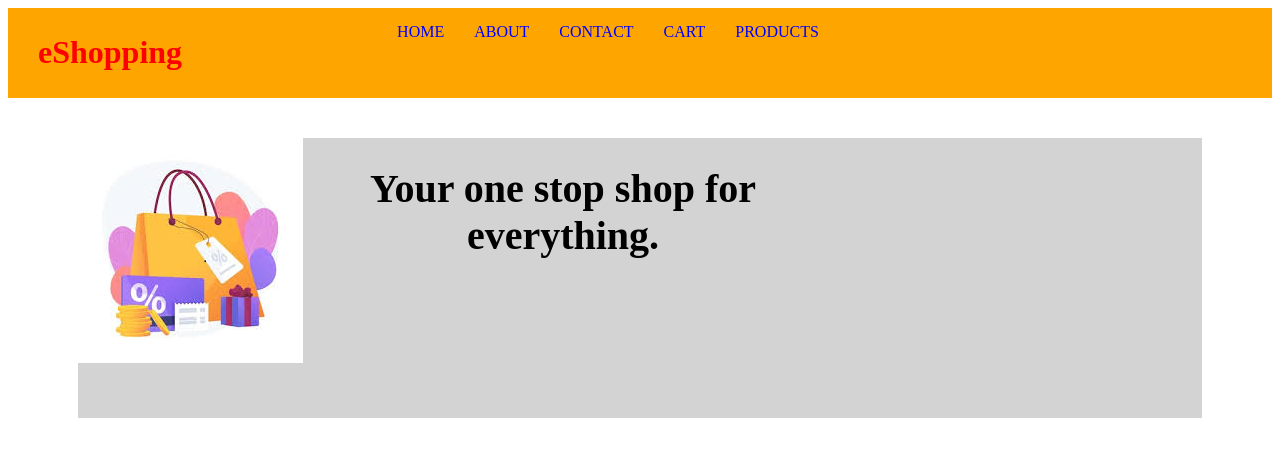
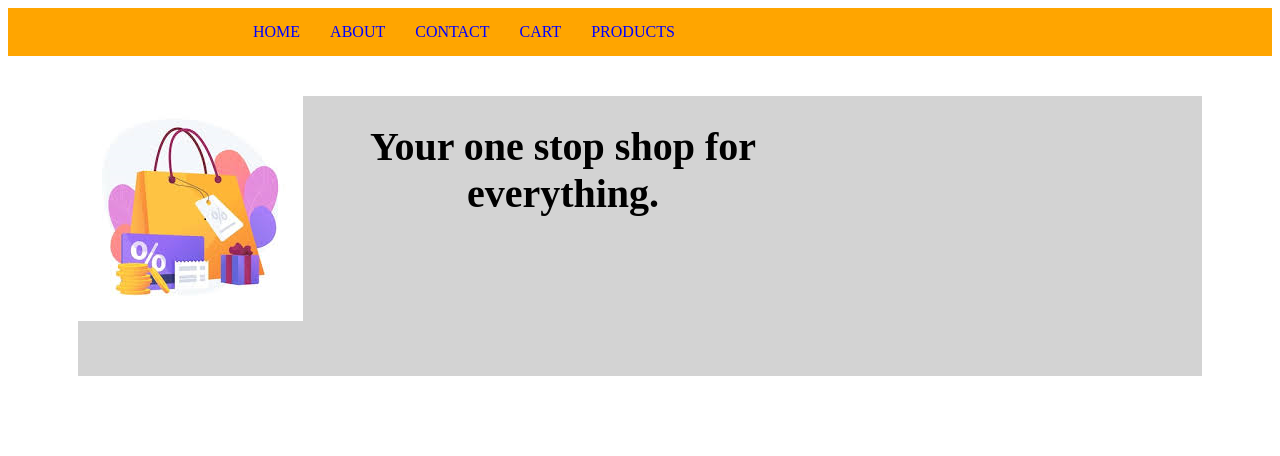
Before and after one commit to Rahul12102/working, an Angular app in the folder AngApp/: page / in a window 1280 px wide. Shown: the top 456 px of the page. Built offline with nearby package versions, Linux system fonts and the light colour scheme.

Commit message:
heading changed

```diff
--- a/AngApp/src/app/nav-bar/nav-bar.component.ts
+++ b/AngApp/src/app/nav-bar/nav-bar.component.ts
@@ -7,10 +7,11 @@ import { Component, OnInit } from '@angular/core';
 })
 export class NavBarComponent implements OnInit {
 
-  title = "eShopping";
   constructor() { }
 
   ngOnInit(): void {
   }
 
+  heading: string = "eShopping";
+
 }
```
